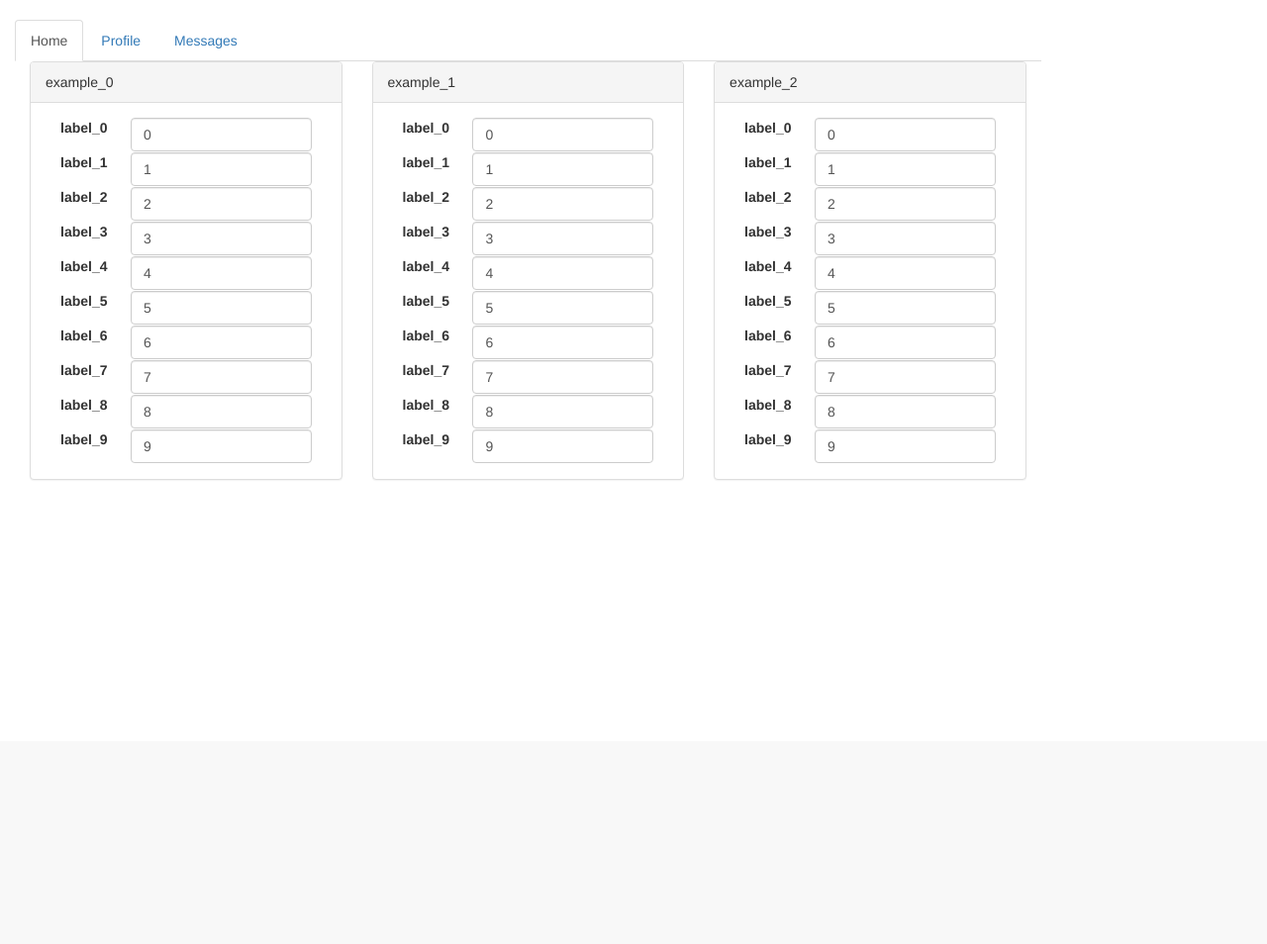
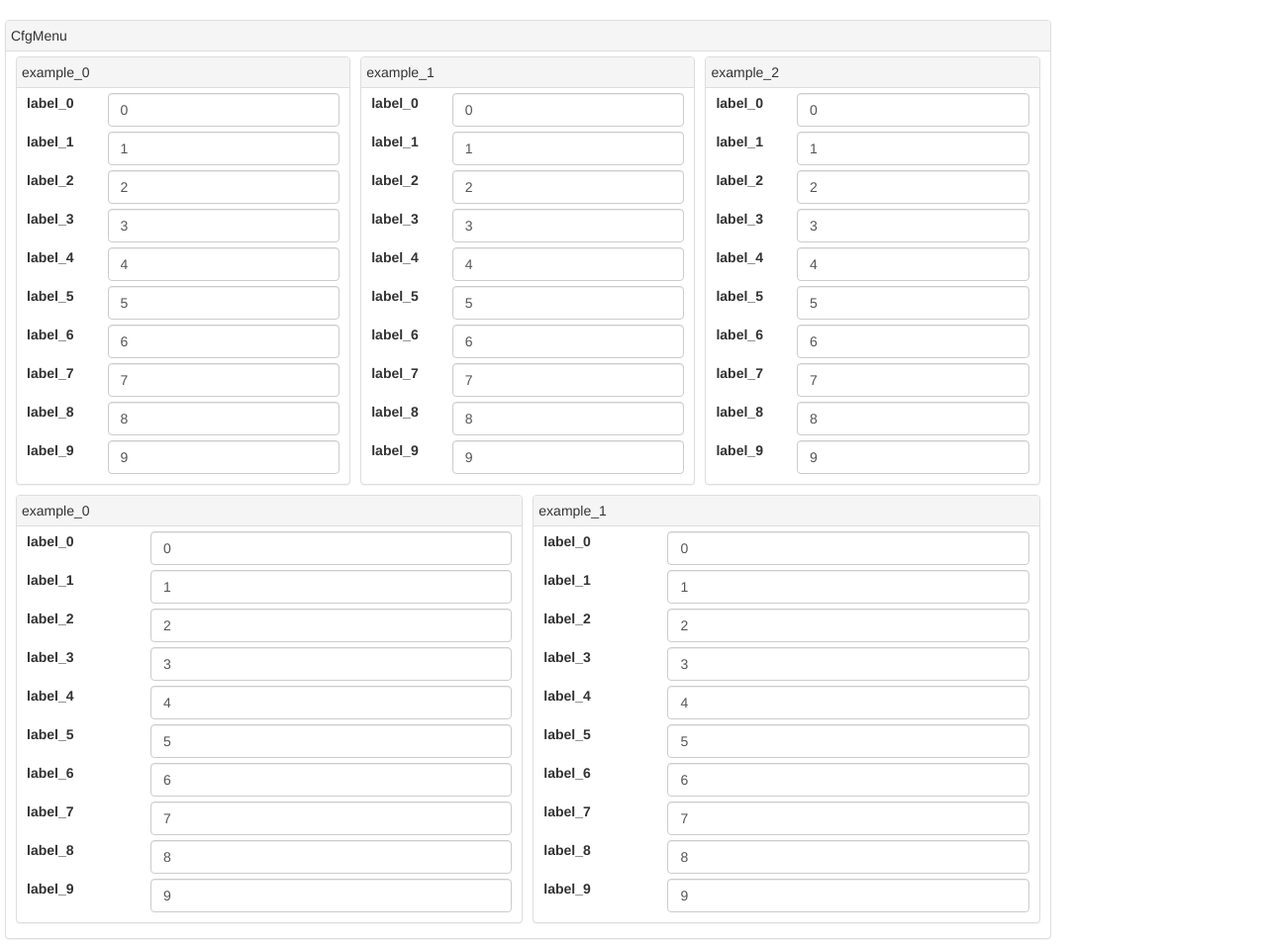
Before and after one commit to ianccole/pyramid, a Python web app: template basic/templates/CfgMenu.mako in a window 1280 px wide. Shown: the part 51-1005 px from the top of the page at 99% size. Before the commit the page ends 536 px from the top, so only its background shows below. Run offline with Mako, Linux system fonts and the light colour scheme; the template is opened without the code that fills it, so the values that code supplies are empty; some libraries are stand-ins or nearby versions.

Commit message:
compact layout

```diff
--- a/basic/templates/CfgMenu.mako
+++ b/basic/templates/CfgMenu.mako
@@ -1,10 +1,10 @@
 <%inherit file="layout.mako"/>
 
-<ul class="nav nav-tabs">
-  <li role="presentation" class="active"><a href="#">Home</a></li>
-  <li role="presentation"><a href="#">Profile</a></li>
-  <li role="presentation"><a href="#">Messages</a></li>
-</ul>
+## <ul class="nav nav-tabs">
+##   <li role="presentation" class="active"><a href="#">Home</a></li>
+##   <li role="presentation"><a href="#">Profile</a></li>
+##   <li role="presentation"><a href="#">Messages</a></li>
+## </ul>
 
 ## <ul class="nav nav-pills">
 ##   <li role="presentation" class="active"><a href="#">Home</a></li>
@@ -14,17 +14,34 @@
 
 <style>
     .form-group {
-    margin-bottom: 1px;
+        margin-bottom: 5px;
+    }
+    .col-xs-1, .col-sm-1, .col-md-1, .col-lg-1, .col-xs-2, .col-sm-2, .col-md-2, .col-lg-2, .col-xs-3, .col-sm-3, .col-md-3, .col-lg-3, .col-xs-4, .col-sm-4, .col-md-4, .col-lg-4, .col-xs-5, .col-sm-5, .col-md-5, .col-lg-5, .col-xs-6, .col-sm-6, .col-md-6, .col-lg-6, .col-xs-7, .col-sm-7, .col-md-7, .col-lg-7, .col-xs-8, .col-sm-8, .col-md-8, .col-lg-8, .col-xs-9, .col-sm-9, .col-md-9, .col-lg-9, .col-xs-10, .col-sm-10, .col-md-10, .col-lg-10, .col-xs-11, .col-sm-11, .col-md-11, .col-lg-11, .col-xs-12, .col-sm-12, .col-md-12, .col-lg-12 {
+        padding-left: 5px;
+        padding-right: 5px;
+    }
+    .panel-body {
+        padding: 5px;
+    }
+
+    .panel {
+        margin-bottom: 5px;
+    }
+
+    .panel-heading {
+        padding: 5px 5px;
     }
 </style>
 
+<div class="panel panel-default">
+	<div class="panel-heading">CfgMenu</div>
+		<div class="panel-body">
 			% for jj in range(3):
 				<div class="form-group col-md-4">
 						<div class="panel panel-default">
 							<div class="panel-heading">${'example_%s'%jj}</div>
 								<div class="panel-body">
 										% for ii in range(10):
-                    ## <div class="row">
 												<div class="form-group col-md-3">
 														<label for=${ii}>${'label_%s'%ii}</label>
 												</div>
@@ -37,6 +54,26 @@
 				</div>
 			% endfor
 
+			% for jj in range(2):
+				<div class="form-group col-md-6">
+					<div class="panel panel-default">
+							<div class="panel-heading">${'example_%s'%jj}</div>
+								<div class="panel-body">
+										% for ii in range(10):
+												<div class="form-group col-md-3">
+														<label for=${ii}>${'label_%s'%ii}</label>
+												</div>
+												<div class="form-group col-md-9">
+														<input type="text" class="form-control" name=${ii} id=${ii} value=${ii}>
+												</div>
+										% endfor
+								</div>
+						</div>
+				</div>
+			% endfor
+		</div>
+	</div>
+</div>
 
 ## <div class="panel panel-default">
 ##     <div class="panel-heading">example</div>
```
Lines whose indentation alone changed are shown as unchanged.
